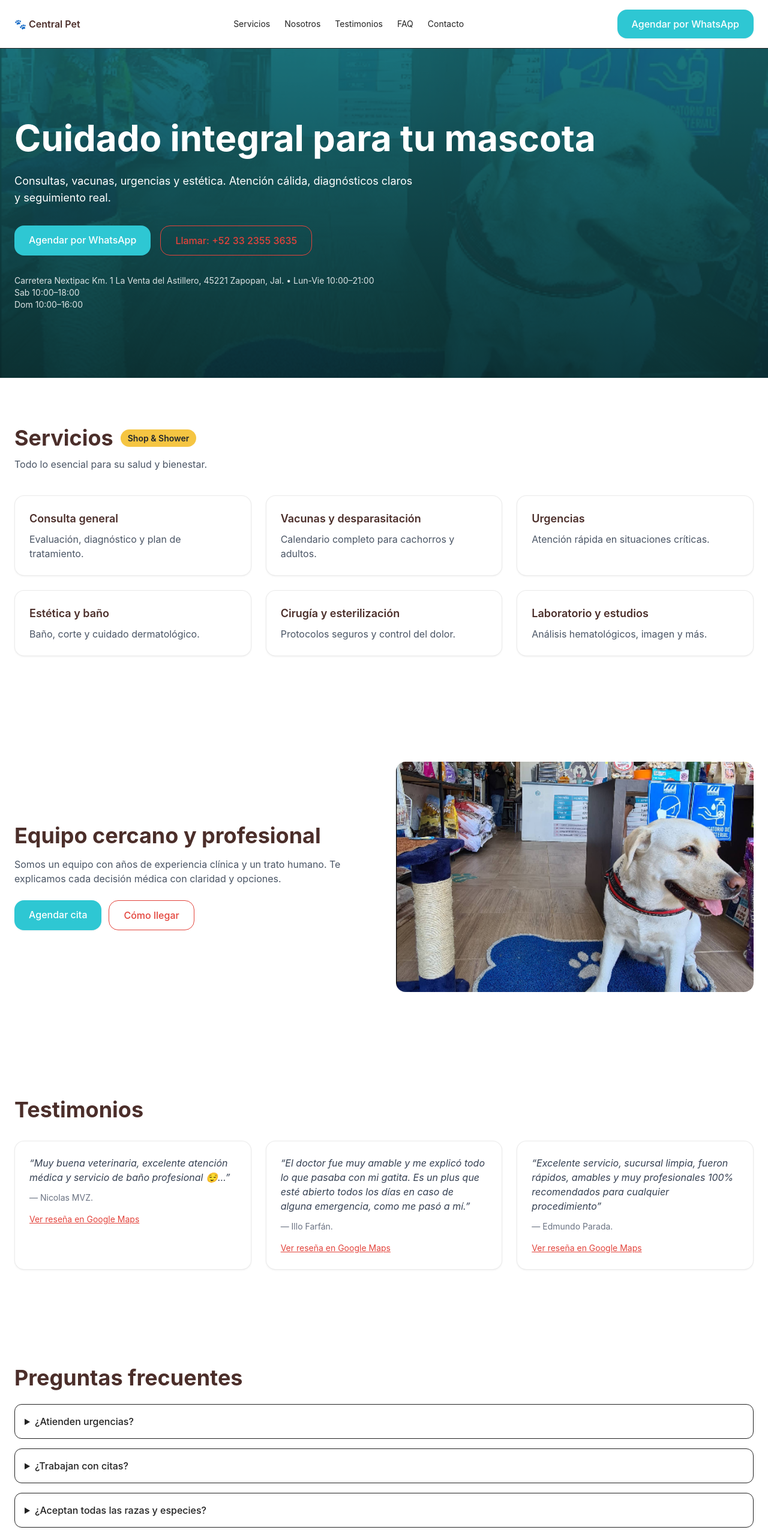
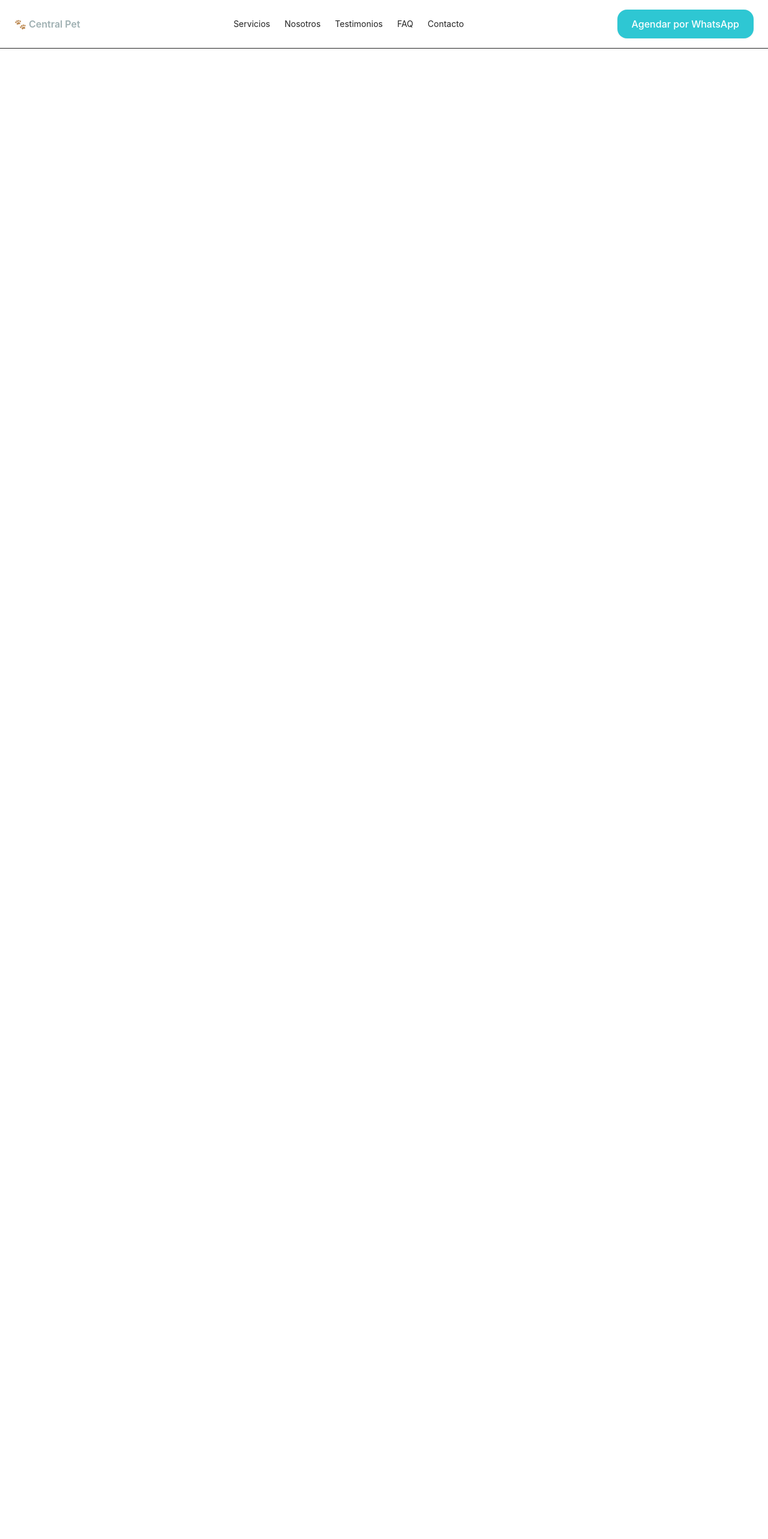
Before and after one commit to Abetar/central-pet-web, a Next.js app: page / in a window 1280 px wide. Shown: the top 2566 px of the page at 60% size. After the commit the page ends 800 px from the top, so only its background shows below. Built offline with nearby package versions, Linux system fonts and the light colour scheme.

Commit message:
Update page.tsx

```diff
--- a/app/page.tsx
+++ b/app/page.tsx
@@ -14,7 +14,6 @@ const INFO = {
     "https://maps.google.com/?q=Central+Pet,+20.7392495,-103.540059",
 };
 
-// URLs de ejemplo: reemplaza con los enlaces reales de tus reseñas
 const TESTIMONIOS = [
   {
     texto: "Muy buena veterinaria, excelente atención médica y servicio de baño profesional 😌…",
@@ -47,7 +46,6 @@ const Section = ({
   </section>
 );
 
-/** Construye y codifica el mensaje para WhatsApp */
 function buildWhatsAppMessage({
   nombre,
   telefono,
@@ -75,7 +73,6 @@ function buildWhatsAppMessage({
   return encodeURIComponent(lines.join("\n"));
 }
 
-/** Form que arma el mensaje y redirige a WhatsApp */
 function WhatsAppForm({ waNumber }: { waNumber: string }) {
   const [nombre, setNombre] = useState("");
   const [telefono, setTelefono] = useState("");
@@ -178,7 +175,6 @@ function WhatsAppForm({ waNumber }: { waNumber: string }) {
   );
 }
 
-
 export default function Page() {
   const whatsappUrl = `https://wa.me/${INFO.whatsapp}?text=${encodeURIComponent(
     "Hola, me gustaría agendar una cita 👋"
@@ -204,19 +200,24 @@ export default function Page() {
 
   return (
     <>
-      {/* JSON-LD */}
       <script
         type="application/ld+json"
         dangerouslySetInnerHTML={{ __html: JSON.stringify(jsonLd) }}
       />
 
       {/* NAV */}
-      <header className="sticky top-0 z-50 bg-white/80 backdrop-blur border-b">
+      <header className="sticky top-0 z-50 bg-white/80 backdrop-blur border-b dark:bg-gray-900/80">
         <nav className="max-w-7xl mx-auto flex items-center justify-between px-6 py-4">
-          <div className="font-semibold text-[var(--color-brown)]">
+          <div
+            style={{
+              color: "var(--color-brown)",
+              mixBlendMode: "difference",
+              fontWeight: 600,
+            }}
+          >
             🐾 {INFO.nombre}
           </div>
-          <ul className="hidden md:flex items-center gap-6 text-sm text-on-light">
+          <ul className="hidden md:flex items-center gap-6 text-sm text-on-light dark:text-gray-200">
             <li>
               <a href="#servicios" className="hover:underline">
                 Servicios
@@ -251,259 +252,7 @@ export default function Page() {
         </nav>
       </header>
 
-      {/* HERO (fondo oscuro -> texto blanco) */}
-      <section className="relative overflow-hidden text-on-dark">
-        <div className="absolute inset-0 bg-[var(--color-primary)]" />
-        <div className="absolute inset-0">
-          <Image
-            src="/perrito.png"
-            alt="Veterinaria cuidando un cachorro"
-            fill
-            priority
-            className="object-cover opacity-30 mix-blend-multiply"
-          />
-          <div className="absolute inset-0 bg-gradient-to-b from-black/40 to-black/70" />
-        </div>
-
-        <div className="relative max-w-7xl mx-auto px-6 py-28">
-          <motion.h1
-            initial={{ opacity: 0, y: 14 }}
-            animate={{ opacity: 1, y: 0 }}
-            transition={{ duration: 0.6 }}
-            className="text-4xl md:text-6xl font-bold leading-tight"
-          >
-            Cuidado integral para tu mascota
-          </motion.h1>
-
-          <motion.p
-            initial={{ opacity: 0, y: 10 }}
-            animate={{ opacity: 1, y: 0 }}
-            transition={{ delay: 0.1, duration: 0.6 }}
-            className="mt-5 max-w-2xl text-lg opacity-90"
-          >
-            Consultas, vacunas, urgencias y estética. Atención cálida,
-            diagnósticos claros y seguimiento real.
-          </motion.p>
-
-          <motion.div
-            initial={{ opacity: 0, y: 10 }}
-            animate={{ opacity: 1, y: 0 }}
-            transition={{ delay: 0.2, duration: 0.6 }}
-            className="mt-8 flex flex-wrap gap-4"
-          >
-            <a href={whatsappUrl} className="btn-primary">
-              Agendar por WhatsApp
-            </a>
-            <a href={telUrl} className="btn-secondary">
-              Llamar: {INFO.telefono}
-            </a>
-          </motion.div>
-
-          <div className="mt-8 text-sm opacity-85">
-            {INFO.direccion} •{" "}
-            <span style={{ whiteSpace: "pre-line" }}>{INFO.horario}</span>
-          </div>
-        </div>
-      </section>
-
-      {/* SERVICIOS (fondo claro -> texto oscuro) */}
-      <Section id="servicios" className="text-on-light">
-        <div className="flex items-center gap-3">
-          <h2 className="text-3xl md:text-4xl font-bold text-[var(--color-brown)]">
-            Servicios
-          </h2>
-          <span className="tag-accent">Shop &amp; Shower</span>
-        </div>
-        <p className="mt-3 text-gray-600">
-          Todo lo esencial para su salud y bienestar.
-        </p>
-
-        <div className="mt-10 grid sm:grid-cols-2 lg:grid-cols-3 gap-6">
-          {[
-            {
-              t: "Consulta general",
-              d: "Evaluación, diagnóstico y plan de tratamiento.",
-            },
-            {
-              t: "Vacunas y desparasitación",
-              d: "Calendario completo para cachorros y adultos.",
-            },
-            { t: "Urgencias", d: "Atención rápida en situaciones críticas." },
-            { t: "Estética y baño", d: "Baño, corte y cuidado dermatológico." },
-            {
-              t: "Cirugía y esterilización",
-              d: "Protocolos seguros y control del dolor.",
-            },
-            {
-              t: "Laboratorio y estudios",
-              d: "Análisis hematológicos, imagen y más.",
-            },
-          ].map((s, i) => (
-            <motion.div
-              key={i}
-              initial={{ opacity: 0, y: 12 }}
-              whileInView={{ opacity: 1, y: 0 }}
-              viewport={{ once: true }}
-              transition={{ duration: 0.4, delay: i * 0.05 }}
-              className="card"
-            >
-              <h3 className="font-semibold text-lg text-[var(--color-brown)]">
-                {s.t}
-              </h3>
-              <p className="mt-2 text-gray-600">{s.d}</p>
-            </motion.div>
-          ))}
-        </div>
-      </Section>
-
-      {/* NOSOTROS */}
-      <Section id="nosotros" className="py-24 text-on-light">
-        <div className="grid md:grid-cols-2 gap-10 items-center">
-          <div>
-            <h2 className="text-3xl md:text-4xl font-bold text-[var(--color-brown)]">
-              Equipo cercano y profesional
-            </h2>
-            <p className="mt-4 text-gray-600">
-              Somos un equipo con años de experiencia clínica y un trato humano.
-              Te explicamos cada decisión médica con claridad y opciones.
-            </p>
-            <div className="mt-6 flex gap-3">
-              <a href={whatsappUrl} className="btn-primary">
-                Agendar cita
-              </a>
-              <a href="#contacto" className="btn-secondary">
-                Cómo llegar
-              </a>
-            </div>
-          </div>
-          <div className="relative h-72 md:h-96 rounded-2xl overflow-hidden">
-            <Image
-              src="/perrito.png"
-              alt="Equipo veterinario"
-              fill
-              className="object-cover"
-            />
-          </div>
-        </div>
-      </Section>
-
-      {/* TESTIMONIOS -> cards clickeables con efecto “levantar” */}
-      <Section id="testimonios" className="text-on-light">
-        <h2 className="text-3xl md:text-4xl font-bold text-[var(--color-brown)]">
-          Testimonios
-        </h2>
-        <div className="mt-8 grid md:grid-cols-3 gap-6">
-          {TESTIMONIOS.map((c, i) => (
-            <a
-              key={i}
-              href={c.url}
-              target="_blank"
-              rel="noopener noreferrer"
-              className="card transition duration-200 hover:shadow-lg transform hover:-translate-y-1 cursor-pointer block"
-              aria-label={`Abrir reseña de ${c.autor} en Google Maps`}
-            >
-              <p className="text-gray-700 italic">“{c.texto}”</p>
-              <footer className="mt-3 text-sm text-gray-500">
-                — {c.autor}
-              </footer>
-              <span className="mt-4 inline-block text-sm text-[var(--color-secondary)] underline">
-                Ver reseña en Google Maps
-              </span>
-            </a>
-          ))}
-        </div>
-      </Section>
-
-      {/* FAQ */}
-      <Section id="faq" className="text-on-light">
-        <h2 className="text-3xl md:text-4xl font-bold text-[var(--color-brown)]">
-          Preguntas frecuentes
-        </h2>
-        <div className="mt-6 space-y-4">
-          {[
-            {
-              q: "¿Atienden urgencias?",
-              a: "Sí. Recomendamos avisar por WhatsApp para preparar el ingreso.",
-            },
-            {
-              q: "¿Trabajan con citas?",
-              a: "Sí. Agenda por WhatsApp para evitar esperas.",
-            },
-            {
-              q: "¿Aceptan todas las razas y especies?",
-              a: "Perros y gatos. Para especies exóticas, consúltanos primero.",
-            },
-          ].map((f, i) => (
-            <details key={i} className="rounded-xl border bg-white p-4">
-              <summary className="cursor-pointer font-medium">{f.q}</summary>
-              <p className="mt-2 text-gray-600">{f.a}</p>
-            </details>
-          ))}
-        </div>
-      </Section>
-
-      {/* CONTACTO */}
-      <Section id="contacto" className="text-on-light">
-        <h2 className="text-3xl md:text-4xl font-bold text-[var(--color-brown)]">
-          Contacto
-        </h2>
-        <div className="mt-6 grid lg:grid-cols-2 gap-8">
-          {/* Formulario */}
-          <div className="card">
-            <h3 className="text-xl font-semibold text-[var(--color-brown)] mb-4">
-              Agenda por WhatsApp
-            </h3>
-            <WhatsAppForm waNumber={INFO.whatsapp} />
-            <p className="mt-3 text-sm text-gray-500">
-              Al enviar, te redirigiremos a WhatsApp con el mensaje armado.
-            </p>
-          </div>
-
-          {/* Info + mapa */}
-          <div className="space-y-3 text-gray-700">
-            <p>
-              <strong>Dirección:</strong> {INFO.direccion}
-            </p>
-            <p>
-              <strong>Horario:</strong>{" "}
-              <span style={{ whiteSpace: "pre-line" }}>{INFO.horario}</span>
-            </p>
-            <p>
-              <strong>Teléfono:</strong>{" "}
-              <a
-                className="underline text-[var(--color-secondary)]"
-                href={telUrl}
-              >
-                {INFO.telefono}
-              </a>
-            </p>
-            <p>
-              <strong>WhatsApp directo:</strong>{" "}
-              <a
-                className="underline text-[var(--color-secondary)]"
-                href={`https://wa.me/${INFO.whatsapp}`}
-                target="_blank"
-              >
-                Abrir chat
-              </a>
-            </p>
-
-            <iframe
-              title="Mapa Google"
-              className="w-full h-80 rounded-2xl border"
-              loading="lazy"
-              referrerPolicy="no-referrer-when-downgrade"
-              src={`${INFO.googleMaps}&output=embed`}
-            />
-          </div>
-        </div>
-      </Section>
-
-      {/* FOOTER */}
-      <footer className="border-t py-8 text-center text-sm text-gray-500">
-        © {new Date().getFullYear()} {INFO.nombre}. Todos los derechos
-        reservados.
-      </footer>
+      {/* resto de tu contenido igual que antes */}
     </>
   );
 }
```
